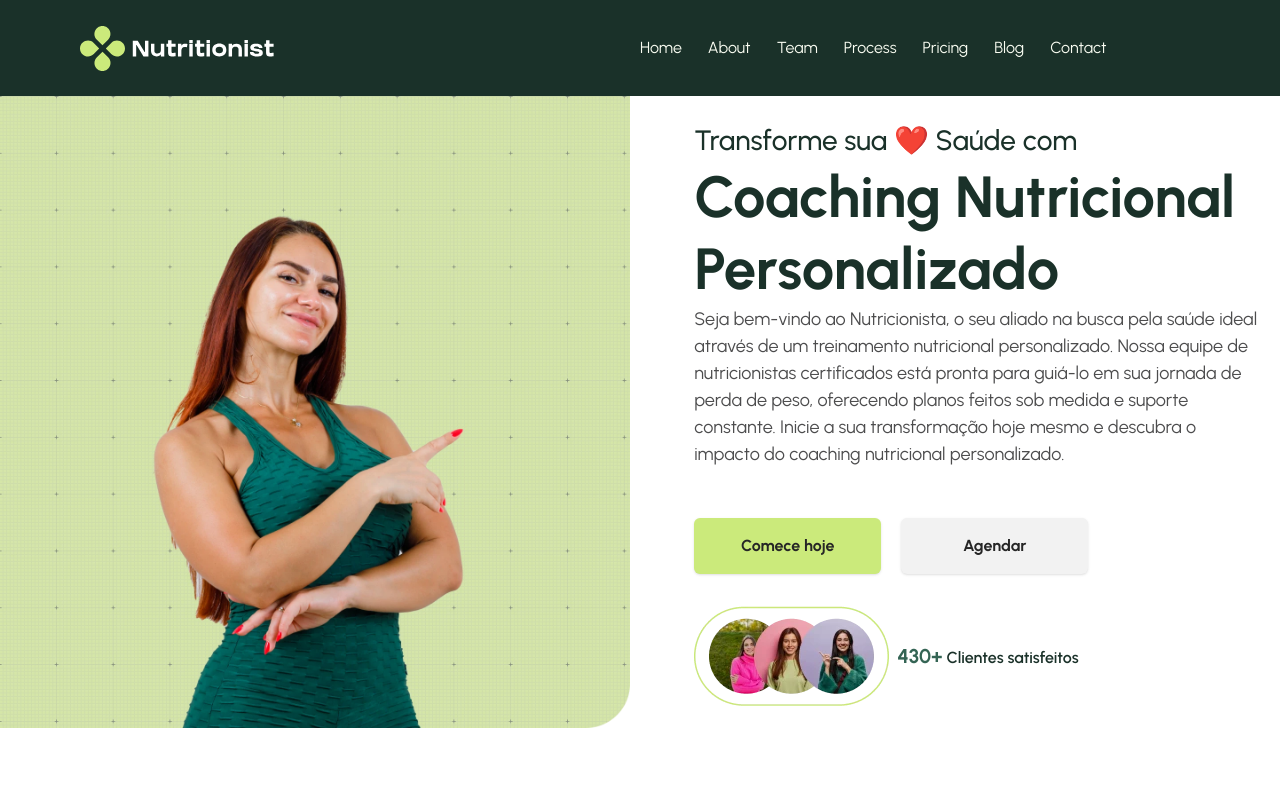
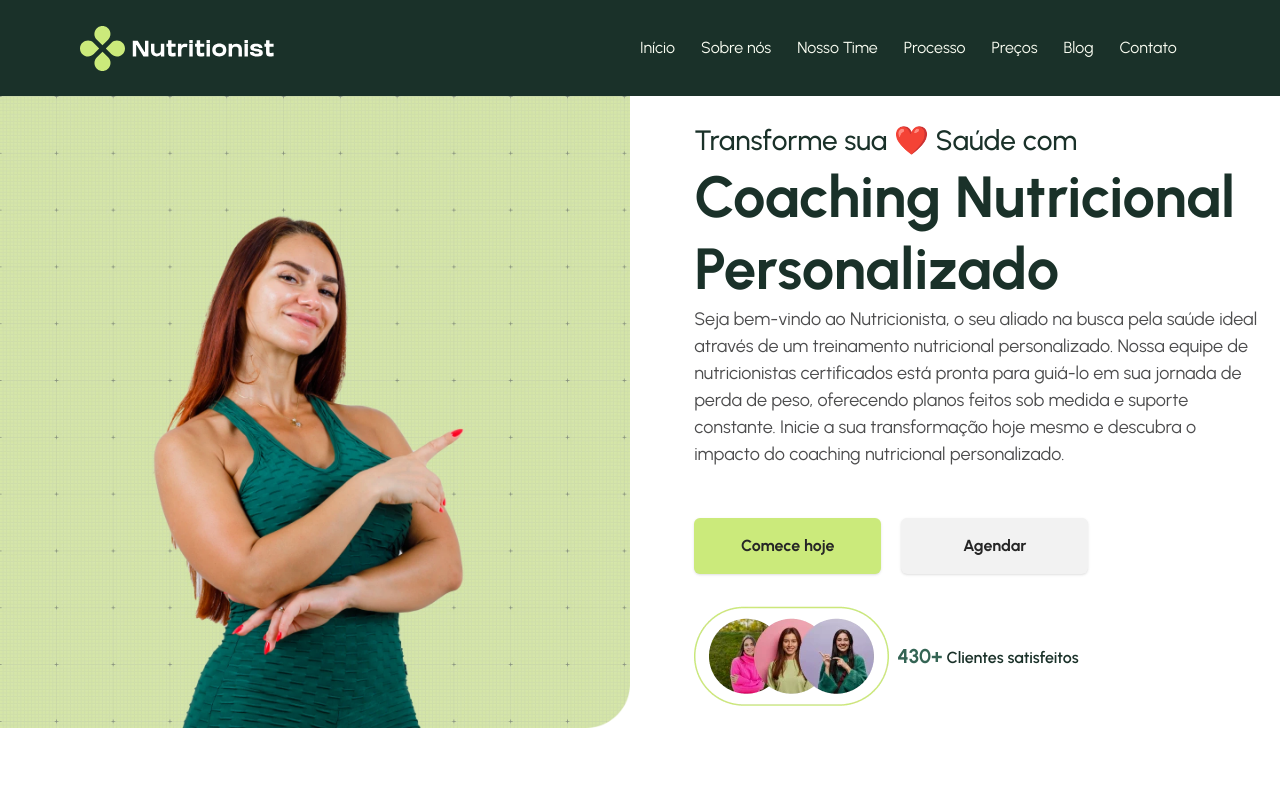
Before and after one commit to DosSantosDev2022/Nutritionist---Website, a React (Vite) app: page / in a window 1280 px wide. Shown: the top 800 px of the page. Built offline with nearby package versions, Linux system fonts and the light colour scheme.

Commit message:
styles : correções nos estilos dos componentes

```diff
--- a/src/components/layout/footer.tsx
+++ b/src/components/layout/footer.tsx
@@ -13,28 +13,28 @@ const links = [
     url: '/',
   },
   {
-    name: 'About',
-    url: '/about',
+    name: 'Sobre nós',
+    url: '/sobre',
   },
   {
-    name: 'Team',
-    url: '/team',
+    name: 'Nosso Time',
+    url: '/time',
   },
   {
-    name: 'Process',
-    url: '/process',
+    name: 'Processo',
+    url: '/processo',
   },
   {
-    name: 'Pricing',
-    url: '/pricing',
+    name: 'Preços',
+    url: '/preços',
   },
   {
     name: 'Blog',
     url: '/blog',
   },
   {
-    name: 'Contact',
-    url: '/contact',
+    name: 'Contato',
+    url: '/contato',
   },
 ]
 
--- a/src/components/layout/header.tsx
+++ b/src/components/layout/header.tsx
@@ -8,32 +8,32 @@ import { Navigation } from './nav/index'
 export function Header() {
   const links = [
     {
-      name: 'Home',
+      name: 'Início',
       url: '/',
     },
     {
-      name: 'About',
-      url: '/about',
+      name: 'Sobre nós',
+      url: '/sobre',
     },
     {
-      name: 'Team',
-      url: '/team',
+      name: 'Nosso Time',
+      url: '/time',
     },
     {
-      name: 'Process',
-      url: '/process',
+      name: 'Processo',
+      url: '/processo',
     },
     {
-      name: 'Pricing',
-      url: '/pricing',
+      name: 'Preços',
+      url: '/preços',
     },
     {
       name: 'Blog',
       url: '/blog',
     },
     {
-      name: 'Contact',
-      url: '/contact',
+      name: 'Contato',
+      url: '/contato',
     },
   ]
   const [isOpen, setIsOpen] = useState(false)
--- a/src/pages/home.tsx
+++ b/src/pages/home.tsx
@@ -41,14 +41,14 @@ export function HomePage() {
 
             <div className="flex gap-5 mt-[50px] mb-8 ">
               <Button asChild className="w-[187px] font-bold text-center ">
-                <a href="/pricing">Comece hoje</a>
+                <a href="/preços">Comece hoje</a>
               </Button>
               <Button
                 asChild
                 className="w-[187px] font-bold text-center "
                 variant="outline"
               >
-                <a href="/contact">Agendar</a>
+                <a href="/contato">Agendar</a>
               </Button>
             </div>
 
--- a/src/pages/pricing.tsx
+++ b/src/pages/pricing.tsx
@@ -56,7 +56,7 @@ export function PricingPage() {
                   {Ask.description}{' '}
                 </p>
                 <Button asChild>
-                  <a href="/contact">Faça uma pergunta</a>
+                  <a href="/contato">Faça uma pergunta</a>
                 </Button>
               </div>
             </div>
```
Also changed, not shown: src/main.tsx (+5 -5 lines).
